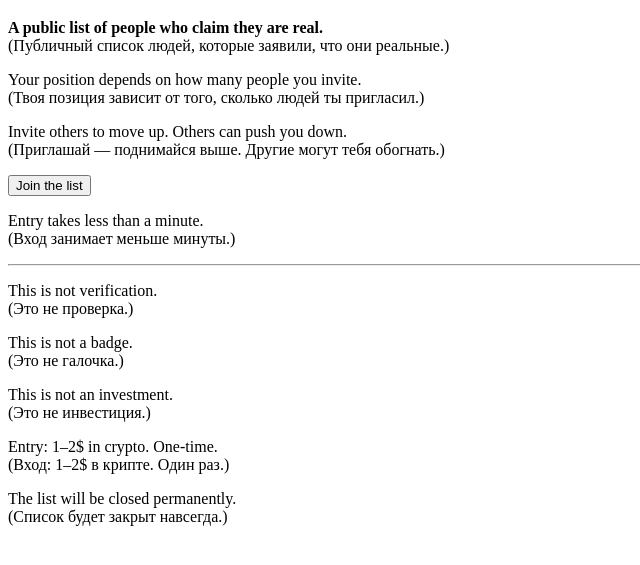
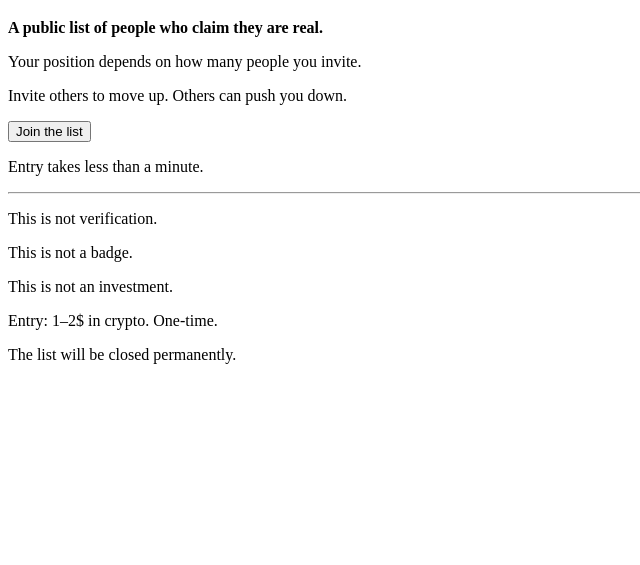
Before and after one commit to AlexMiller369/thereallist, a plain HTML site: page index.html in a window 1280 px wide. Shown: the part 61-626 px from the top of the page, without its empty margins (0-640 px from the left). Drawn offline with Linux system fonts and the light colour scheme.

Commit message:
Update index.html

```diff
--- a/index.html
+++ b/index.html
@@ -9,17 +9,14 @@
   <h1>The Real List</h1>
   <p>
     <strong>A public list of people who claim they are real.</strong><br>
-    (Публичный список людей, которые заявили, что они реальные.)
   </p>
 
   <p>
     Your position depends on how many people you invite.<br>
-    (Твоя позиция зависит от того, сколько людей ты пригласил.)
   </p>
 
   <p>
     Invite others to move up. Others can push you down.<br>
-    (Приглашай — поднимайся выше. Другие могут тебя обогнать.)
   </p>
 
   <a href="join.html">
@@ -28,32 +25,26 @@
 
   <p>
     Entry takes less than a minute.<br>
-    (Вход занимает меньше минуты.)
   </p>
 
   <hr>
 
   <p>
     This is not verification.<br>
-    (Это не проверка.)
   </p>
   <p>
     This is not a badge.<br>
-    (Это не галочка.)
   </p>
   <p>
     This is not an investment.<br>
-    (Это не инвестиция.)
   </p>
 
   <p>
     Entry: 1–2$ in crypto. One-time.<br>
-    (Вход: 1–2$ в крипте. Один раз.)
   </p>
 
   <p>
     The list will be closed permanently.<br>
-    (Список будет закрыт навсегда.)
   </p>
 
 </body>
```
